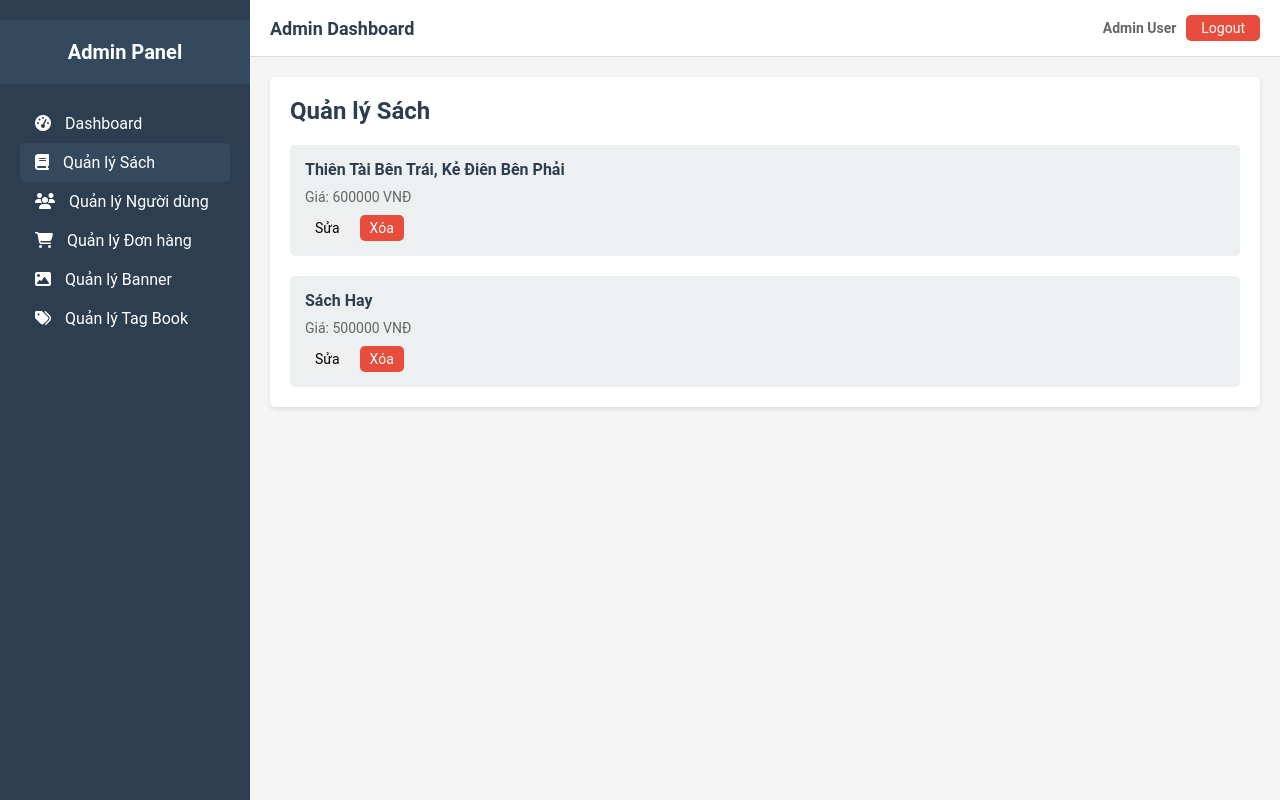
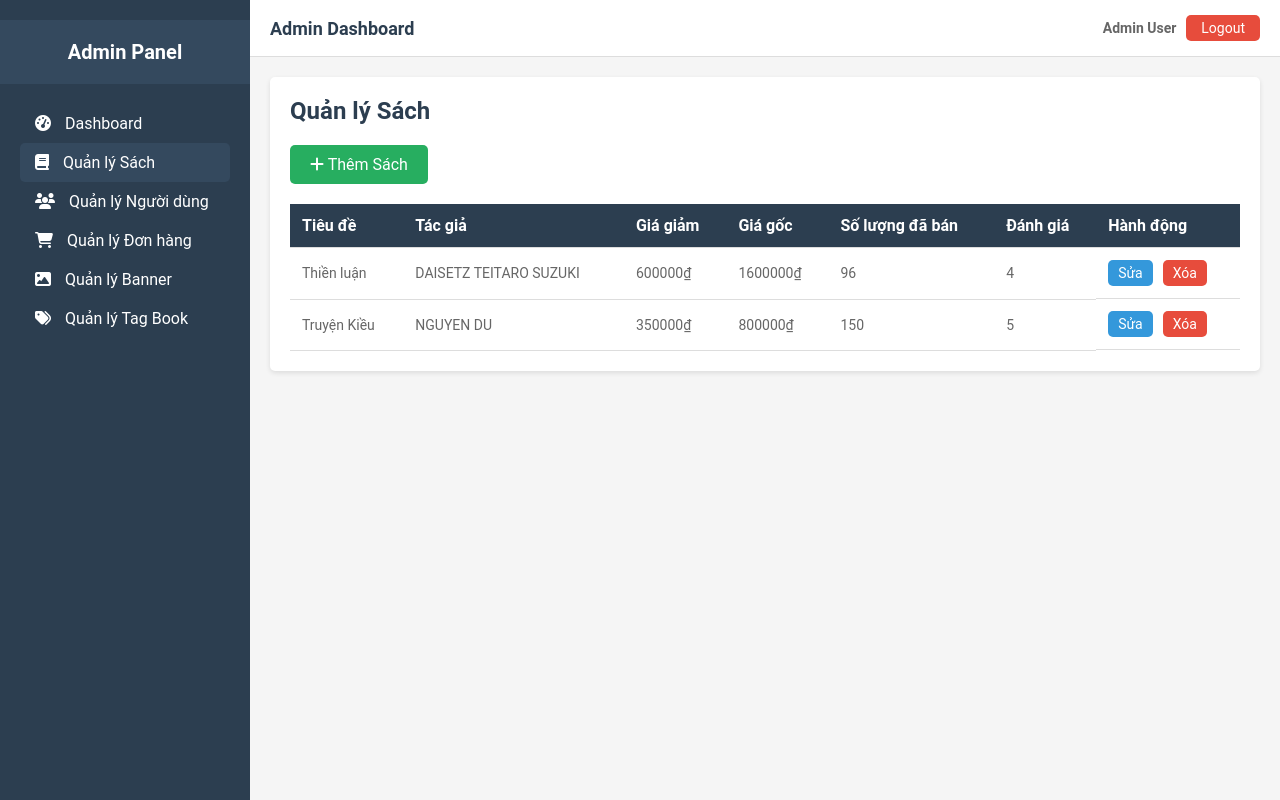
Before and after one commit to DODANGHOANCNTT2K15/N06-PTTKPM-NHOM-08, a Vue app in the folder frontend/: page /admin/books in a window 1280 px wide. Built offline with nearby package versions, Linux system fonts and the light colour scheme.

Commit message:
bookadmin

```diff
--- a/frontend/src/pages/admin/Books.vue
+++ b/frontend/src/pages/admin/Books.vue
@@ -1,12 +1,100 @@
 <template>
   <div class="admin-books">
     <h1>Quản lý Sách</h1>
-      <div class="book-list">
-        <div class="book-item" v-for="book in books" :key="book.id">
-          <h3>{{ book.title }}</h3>
-          <p>Giá: {{ book.price }} VNĐ</p>
+    <div class="book-actions">
+      <button @click="showAddBookPopup = true" class="add-button">
+        <i class="fas fa-plus"></i> Thêm Sách
+      </button>
+    </div>
+    <div class="book-table">
+      <table>
+        <thead>
+          <tr>
+            <th>Tiêu đề</th>
+            <th>Tác giả</th>
+            <th>Giá giảm</th>
+            <th>Giá gốc</th>
+            <th>Số lượng đã bán</th>
+            <th>Đánh giá</th>
+            <th>Hành động</th>
+          </tr>
+        </thead>
+        <tbody>
+          <tr v-for="book in books" :key="book.id">
+            <td>{{ book.title }}</td>
+            <td>{{ book.author }}</td>
+            <td>{{ book.discountedPrice }}₫</td>
+            <td>{{ book.originalPrice }}₫</td>
+            <td>{{ book.sold }}</td>
+            <td>{{ book.rating }}</td>
+            <td class="actions">
               <button @click="editBook(book.id)">Sửa</button>
               <button @click="deleteBook(book.id)">Xóa</button>
+            </td>
+          </tr>
+        </tbody>
+      </table>
+    </div>
+
+    <!-- Popup Thêm Sách -->
+    <div v-if="showAddBookPopup" class="modal">
+      <div class="modal-content">
+        <h2>Thêm Sách Mới</h2>
+        <div class="form-group">
+          <label>Hình ảnh</label>
+          <input type="file" multiple @change="handleImageUpload" accept="image/*" />
+        </div>
+        <div class="form-group">
+          <label>Giá giảm</label>
+          <input type="number" v-model.number="newBook.discountedPrice" placeholder="Nhập giá giảm (VNĐ)" />
+        </div>
+        <div class="form-group">
+          <label>Giá gốc</label>
+          <input type="number" v-model.number="newBook.originalPrice" placeholder="Nhập giá gốc (VNĐ)" />
+        </div>
+        <div class="form-group">
+          <label>Tác giả</label>
+          <input type="text" v-model="newBook.author" placeholder="Nhập tên tác giả" />
+        </div>
+        <div class="form-group">
+          <label>Tiêu đề</label>
+          <input type="text" v-model="newBook.title" placeholder="Nhập tiêu đề sách" />
+        </div>
+        <div class="modal-actions">
+          <button @click="addBook">Lưu</button>
+          <button @click="showAddBookPopup = false">Hủy</button>
+        </div>
+      </div>
+    </div>
+
+    <!-- Popup Sửa Sách -->
+    <div v-if="showEditBookPopup" class="modal">
+      <div class="modal-content">
+        <h2>Sửa Sách</h2>
+        <div class="form-group">
+          <label>Hình ảnh</label>
+          <input type="file" multiple @change="handleImageUpload" accept="image/*" />
+        </div>
+        <div class="form-group">
+          <label>Giá giảm</label>
+          <input type="number" v-model.number="editedBook.discountedPrice" placeholder="Nhập giá giảm (VNĐ)" />
+        </div>
+        <div class="form-group">
+          <label>Giá gốc</label>
+          <input type="number" v-model.number="editedBook.originalPrice" placeholder="Nhập giá gốc (VNĐ)" />
+        </div>
+        <div class="form-group">
+          <label>Tác giả</label>
+          <input type="text" v-model="editedBook.author" placeholder="Nhập tên tác giả" />
+        </div>
+        <div class="form-group">
+          <label>Tiêu đề</label>
+          <input type="text" v-model="editedBook.title" placeholder="Nhập tiêu đề sách" />
+        </div>
+        <div class="modal-actions">
+          <button @click="updateBook">Cập nhật</button>
+          <button @click="showEditBookPopup = false">Hủy</button>
+        </div>
       </div>
     </div>
   </div>
@@ -19,12 +107,80 @@
   name: 'BooksAdmin',
   setup() {
     const books = ref([
-        { id: 1, title: 'Thiên Tài Bên Trái, Kẻ Điên Bên Phải', price: 600000 },
-        { id: 2, title: 'Sách Hay', price: 500000 },
+      { id: 1, image: [], discountedPrice: 600000, originalPrice: 1600000, author: 'DAISETZ TEITARO SUZUKI', title: 'Thiền luận', sold: 96, rating: 4 },
+      { id: 2, image: [], discountedPrice: 350000, originalPrice: 800000, author: 'NGUYEN DU', title: 'Truyện Kiều', sold: 150, rating: 5 },
     ]);
 
+    const showAddBookPopup = ref(false);
+    const showEditBookPopup = ref(false);
+    const newBook = ref({
+      id: null,
+      image: [],
+      discountedPrice: 0,
+      originalPrice: 0,
+      author: '',
+      title: '',
+      sold: 0, // Không cho phép sửa
+      rating: 1, // Không cho phép sửa
+    });
+
+    const editedBook = ref({
+      id: null,
+      image: [],
+      discountedPrice: 0,
+      originalPrice: 0,
+      author: '',
+      title: '',
+      sold: 0, // Không cho phép sửa
+      rating: 1, // Không cho phép sửa
+    });
+
+    const handleImageUpload = (event) => {
+      const files = Array.from(event.target.files);
+      const imagePaths = files.map(file => file.name); // Lưu tên file (hoặc bạn có thể xử lý file thực tế)
+      if (showAddBookPopup.value) {
+        newBook.value.image = imagePaths;
+      } else if (showEditBookPopup.value) {
+        editedBook.value.image = imagePaths;
+      }
+      console.log('Hình ảnh đã chọn:', imagePaths);
+    };
+
+    const addBook = () => {
+      const newId = books.value.length + 1;
+      books.value.push({
+        id: newId,
+        image: newBook.value.image,
+        discountedPrice: newBook.value.discountedPrice,
+        originalPrice: newBook.value.originalPrice,
+        author: newBook.value.author,
+        title: newBook.value.title,
+        sold: newBook.value.sold, // Giá trị mặc định, không cho phép chỉnh sửa
+        rating: newBook.value.rating, // Giá trị mặc định, không cho phép chỉnh sửa
+      });
+      showAddBookPopup.value = false;
+      newBook.value = { id: null, image: [], discountedPrice: 0, originalPrice: 0, author: '', title: '', sold: 0, rating: 1 };
+      console.log('Sách mới đã được thêm:', books.value);
+    };
+
     const editBook = (id) => {
-        console.log(`Chỉnh sửa sách ID: ${id}`);
+      const book = books.value.find((b) => b.id === id);
+      editedBook.value = { ...book };
+      showEditBookPopup.value = true;
+    };
+
+    const updateBook = () => {
+      const index = books.value.findIndex((b) => b.id === editedBook.value.id);
+      if (index !== -1) {
+        books.value[index] = {
+          ...editedBook.value,
+          sold: books.value[index].sold, // Giữ nguyên sold
+          rating: books.value[index].rating, // Giữ nguyên rating
+        };
+      }
+      showEditBookPopup.value = false;
+      editedBook.value = { id: null, image: [], discountedPrice: 0, originalPrice: 0, author: '', title: '', sold: 0, rating: 1 };
+      console.log('Sách đã được cập nhật:', books.value);
     };
 
     const deleteBook = (id) => {
@@ -34,7 +190,14 @@
 
     return {
       books,
+      showAddBookPopup,
+      showEditBookPopup,
+      newBook,
+      editedBook,
+      handleImageUpload,
+      addBook,
       editBook,
+      updateBook,
       deleteBook,
     };
   },
@@ -55,53 +218,165 @@
   margin-bottom: 20px;
 }
 
-  .book-list {
-    display: grid;
-    gap: 20px;
+.book-actions {
+  margin-bottom: 20px;
 }
 
-  .book-item {
-    background-color: #ecf0f1;
-    padding: 15px;
+.add-button {
+  padding: 10px 20px;
+  background-color: #27ae60;
+  color: white;
+  border: none;
   border-radius: 5px;
+  cursor: pointer;
+  font-size: 16px;
 }
 
-  .book-item h3 {
-    font-size: 16px;
-    color: #2c3e50;
-    margin-bottom: 10px;
+.add-button:hover {
+  background-color: #219653;
 }
 
-  .book-item p {
+.book-table {
+  margin-top: 20px;
+}
+
+.book-table table {
+  width: 100%;
+  border-collapse: collapse;
+}
+
+.book-table th, .book-table td {
+  padding: 12px;
+  text-align: left;
+  border-bottom: 1px solid #ddd;
+}
+
+.book-table th {
+  background-color: #2c3e50;
+  color: white;
+  font-size: 16px;
+}
+
+.book-table td {
   font-size: 14px;
   color: #666;
-    margin-bottom: 10px;
 }
 
-  .book-item button {
+.book-table .actions {
+  display: flex;
+  gap: 10px;
+}
+
+.book-table button {
   padding: 5px 10px;
-    margin-right: 10px;
   border: none;
   border-radius: 5px;
   cursor: pointer;
   font-size: 14px;
 }
 
-  .book-item button:first-child {
+.book-table button:first-child {
   background-color: #3498db;
   color: white;
 }
 
-  .book-item button:first-child:hover {
+.book-table button:first-child:hover {
   background-color: #2980b9;
 }
 
-  .book-item button:last-child {
+.book-table button:last-child {
   background-color: #e74c3c;
   color: white;
 }
 
-  .book-item button:last-child:hover {
+.book-table button:last-child:hover {
+  background-color: #c0392b;
+}
+
+/* Modal Styles */
+.modal {
+  position: fixed;
+  top: 0;
+  left: 0;
+  right: 0;
+  bottom: 0;
+  background-color: rgba(0, 0, 0, 0.5);
+  display: flex;
+  justify-content: center;
+  align-items: center;
+  z-index: 1000;
+}
+
+.modal-content {
+  background-color: white;
+  padding: 20px;
+  border-radius: 5px;
+  width: 400px;
+  box-shadow: 0 2px 5px rgba(0, 0, 0, 0.1);
+}
+
+.modal-content h2 {
+  font-size: 20px;
+  color: #2c3e50;
+  margin-bottom: 15px;
+}
+
+.form-group {
+  margin-bottom: 15px;
+}
+
+.form-group label {
+  display: block;
+  margin-bottom: 5px;
+  font-size: 14px;
+  color: #2c3e50;
+}
+
+.form-group input[type="text"],
+.form-group input[type="number"] {
+  width: 100%;
+  padding: 8px;
+  border: 1px solid #ddd;
+  border-radius: 4px;
+  font-size: 14px;
+}
+
+.form-group input[type="file"] {
+  width: 100%;
+  padding: 8px 0;
+  border: none;
+  font-size: 14px;
+}
+
+.modal-actions {
+  display: flex;
+  justify-content: space-between;
+  margin-top: 20px;
+}
+
+.modal-actions button {
+  padding: 8px 16px;
+  border: none;
+  border-radius: 5px;
+  cursor: pointer;
+  font-size: 14px;
+}
+
+.modal-actions button:first-child {
+  background-color: #27ae60;
+  color: white;
+}
+
+.modal-actions button:first-child:hover {
+  background-color: #219653;
+}
+
+.modal-actions button:last-child {
+  background-color: #e74c3c;
+  color: white;
+}
+
+.modal-actions button:last-child:hover {
   background-color: #c0392b;
 }
 </style>
```
Lines whose indentation alone changed are shown as unchanged.
